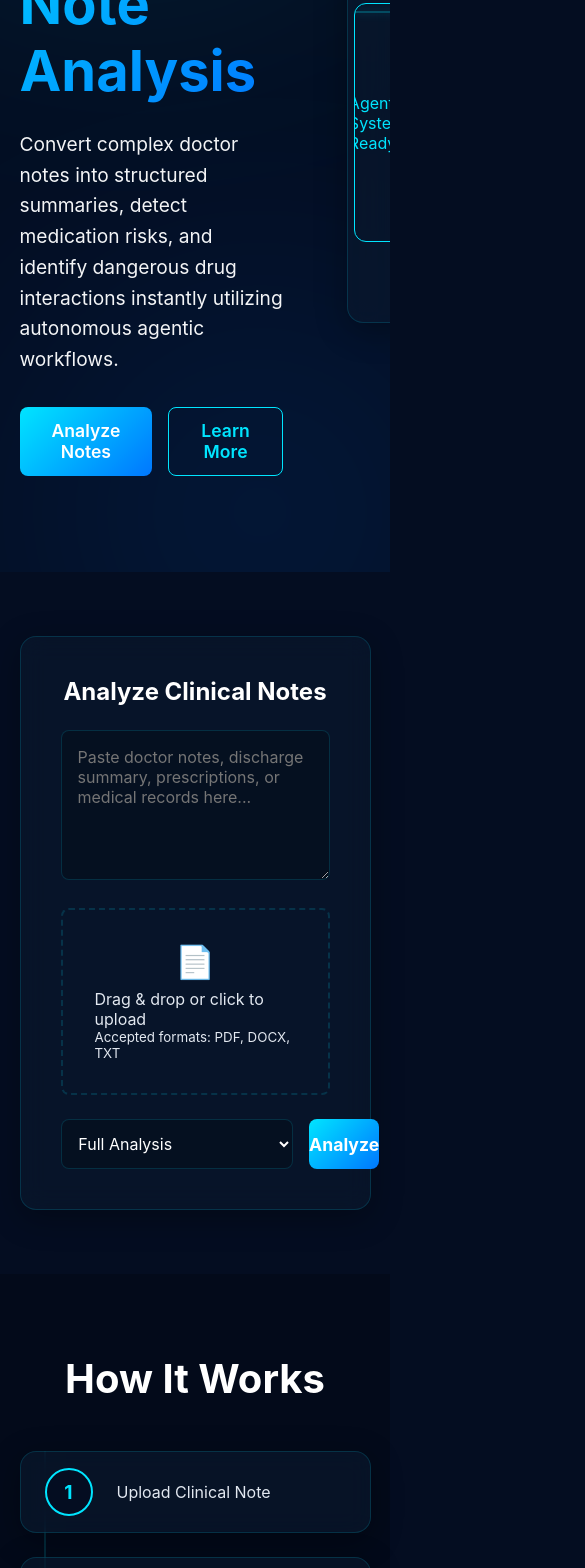
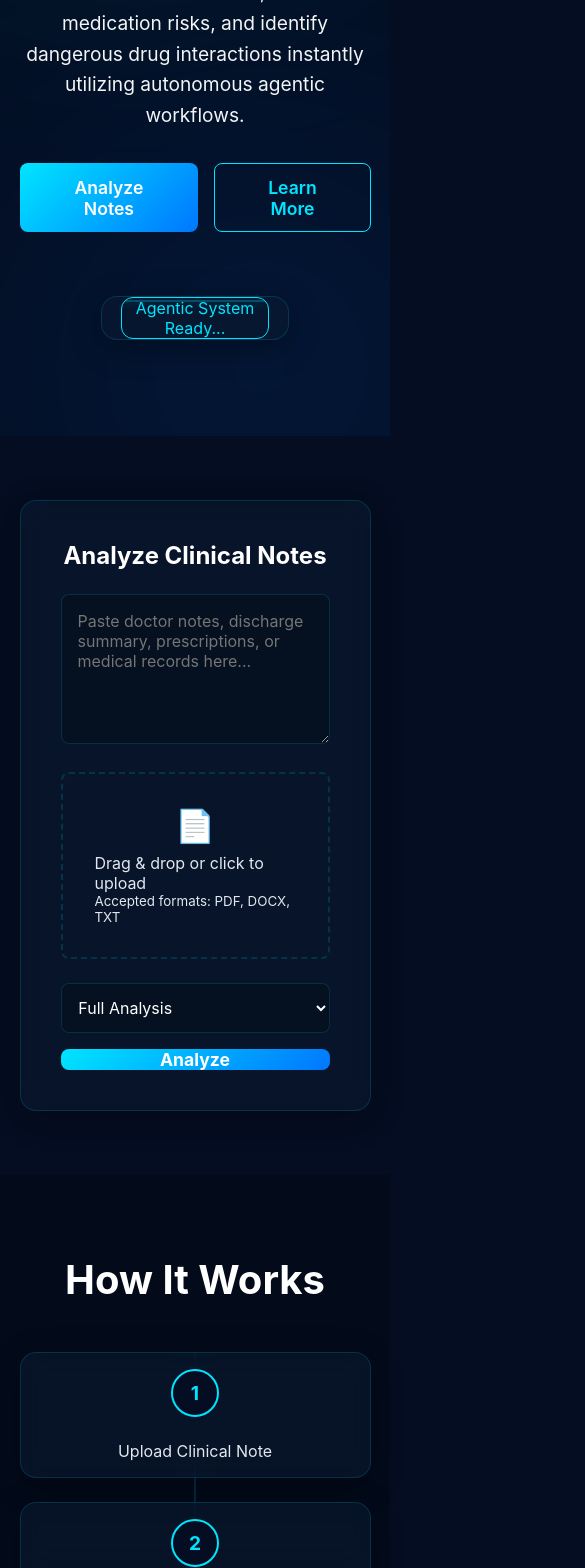
Before and after one commit to manya-n2/medbriefai, a React app in the folder frontend/: page / in a window 390 px wide. Shown: the part 432-2000 px from the top of the page, 585 px wide, since content can reach past the window. Built offline with nearby package versions, Linux system fonts and the light colour scheme; the HTML template or start-up script is replaced by a standard one.

Commit message:
about media queries

```diff
--- a/frontend/src/Home.css
+++ b/frontend/src/Home.css
@@ -596,3 +596,37 @@ body {
   font-size: 0.9rem;
   color: rgba(255, 255, 255, 0.5);
 }
+/* --- MEDIA QUERIES --- */
+@media (max-width: 768px) {
+  .hero-content {
+    flex-direction: column;
+    text-align: center;
+  }
+
+  .cta-group {
+    justify-content: center;
+  }
+
+  .nav-links {
+    display: none; /* Add a hamburger menu for full mobile support if desired */
+  }
+
+  .action-group {
+    flex-direction: column;
+  }
+
+  .timeline::before {
+    left: 50%;
+    transform: translateX(-50%);
+  }
+
+  .timeline-step {
+    flex-direction: column;
+    text-align: center;
+  }
+
+  .footer-content {
+    flex-direction: column;
+    text-align: center;
+  }
+}
```
